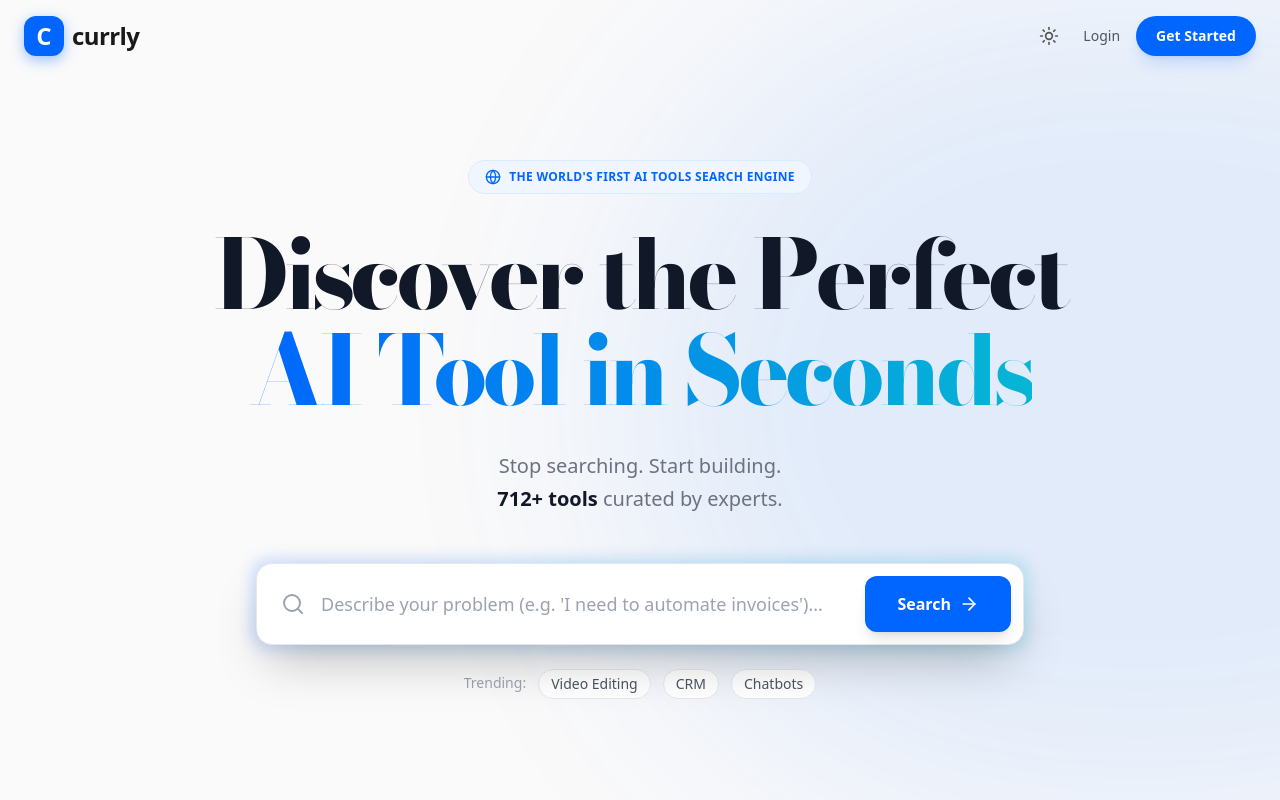
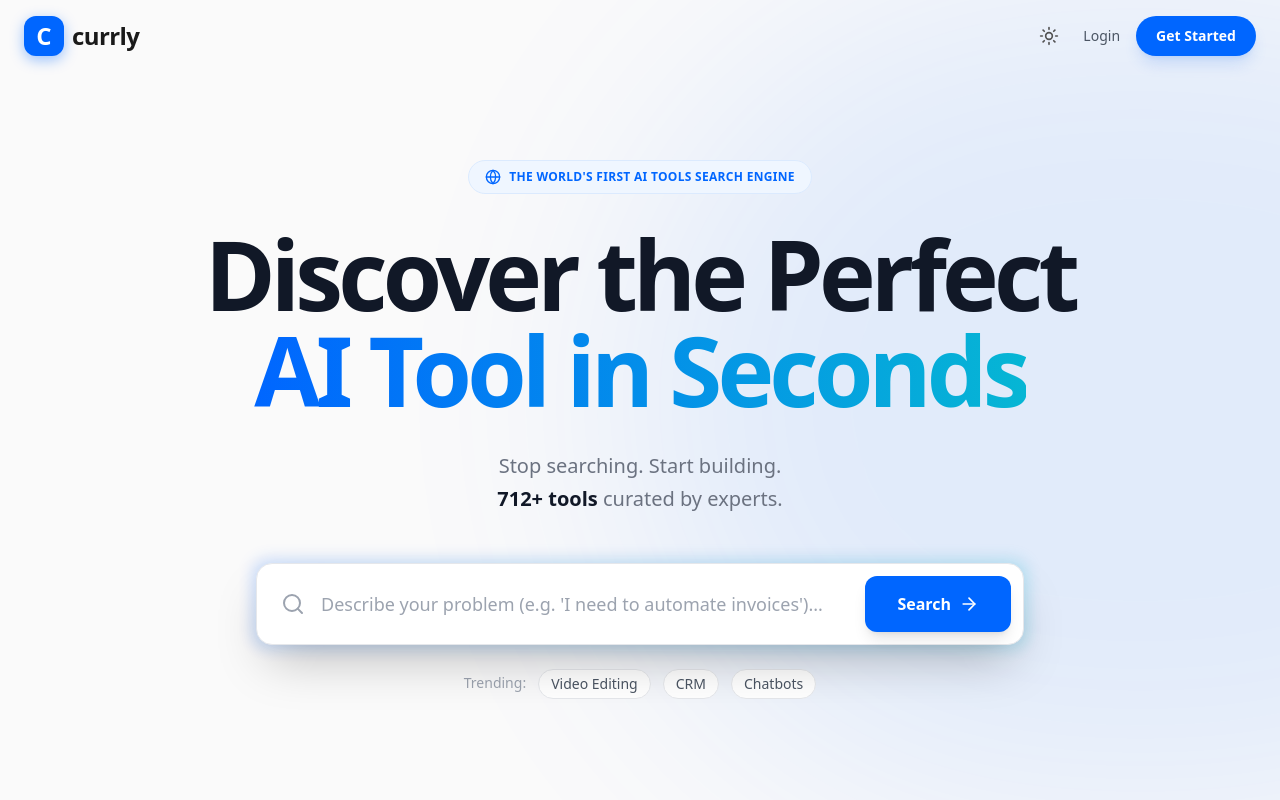
Before and after one commit to rohit1703/currly-beta, a Next.js app: page / in a window 1280 px wide. Shown: the top 800 px of the page. Built offline with nearby package versions, Linux system fonts and the light colour scheme; no server answers; the database is empty.

Commit message:
Revert fonts back to default Inter

```diff
--- a/app/globals.css
+++ b/app/globals.css
@@ -16,25 +16,6 @@
   }
 }
 
-/* AUTOMATICALLY APPLY FONTS */
-@layer base {
-  /* Default body text uses Manrope (via Tailwind 'font-sans' default) */
-  html {
-    @apply font-sans text-gray-900 dark:text-white;
-  }
-
-  /* FIX: Use standard CSS for headings to prevent build errors */
-  h1, h2, h3, h4, h5, h6 {
-    font-family: var(--font-bodoni), serif;
-    @apply tracking-tight font-bold;
-  }
-
-  /* Make H1s extra tight for that editorial look */
-  h1 {
-    @apply tracking-tighter;
-  }
-}
-
 /* Custom Utilities */
 .mask-linear-fade {
   mask-image: linear-gradient(to right, transparent, black 10%, black 90%, transparent);
--- a/app/layout.tsx
+++ b/app/layout.tsx
@@ -1,34 +1,22 @@
-import type { Metadata } from 'next';
-import { Bodoni_Moda, Manrope } from 'next/font/google';
-import './globals.css';
+import type { Metadata } from "next";
+import { Inter } from "next/font/google";
+import "./globals.css";
 
-// 1. Configure Manrope (Body)
-const manrope = Manrope({
-  subsets: ['latin'],
-  variable: '--font-manrope',
-  display: 'swap',
-});
-
-// 2. Configure Bodoni Moda (Headings)
-const bodoni = Bodoni_Moda({
-  subsets: ['latin'],
-  variable: '--font-bodoni',
-  display: 'swap',
-});
+const inter = Inter({ subsets: ["latin"] });
 
 export const metadata: Metadata = {
-  title: 'Currly - The Honest AI Tools Discovery Platform',
-  description: 'Discover the best AI tools without affiliate bias.',
+  title: "Currly - The Honest AI Tools Discovery Platform",
+  description: "Discover the best AI tools without affiliate bias.",
 };
 
 export default function RootLayout({
   children,
-}: {
+}: Readonly<{
   children: React.ReactNode;
-}) {
+}>) {
   return (
-    <html lang="en" className={`${manrope.variable} ${bodoni.variable} scroll-smooth`}>
-      <body className="font-sans antialiased bg-[#F5F5F7] dark:bg-black text-gray-900 dark:text-white selection:bg-[#0066FF] selection:text-white">
+    <html lang="en">
+      <body className={`${inter.className} bg-[#F5F5F7] dark:bg-black text-gray-900 dark:text-white selection:bg-[#0066FF] selection:text-white`}>
         {children}
       </body>
     </html>
```
Also changed, not shown: tailwind.config.ts (+1 -8 lines).
